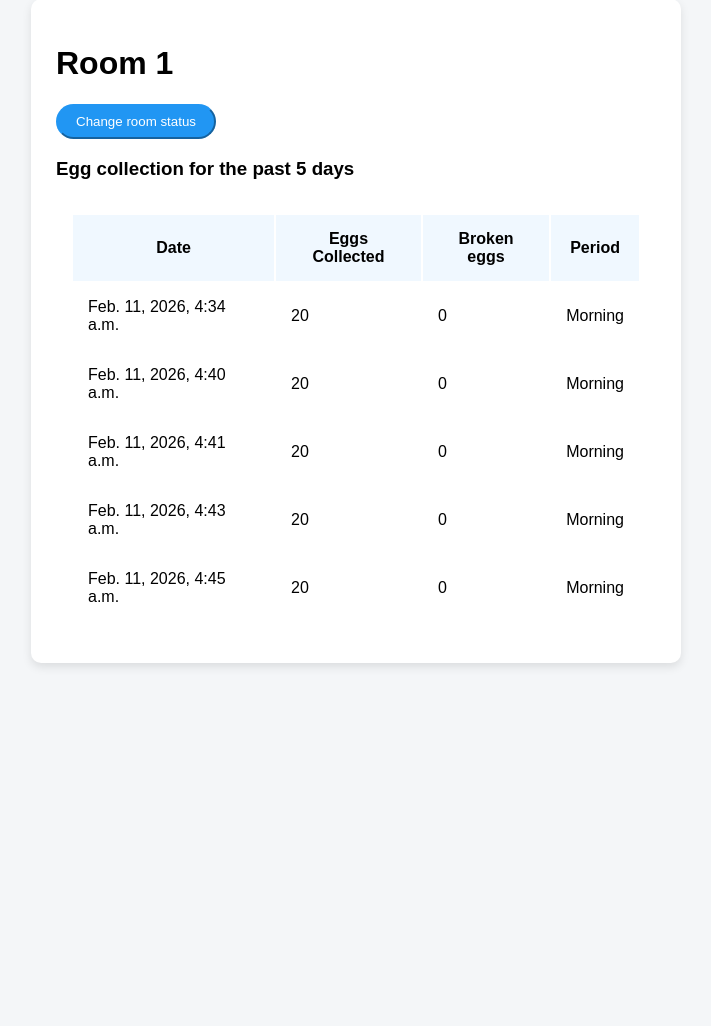
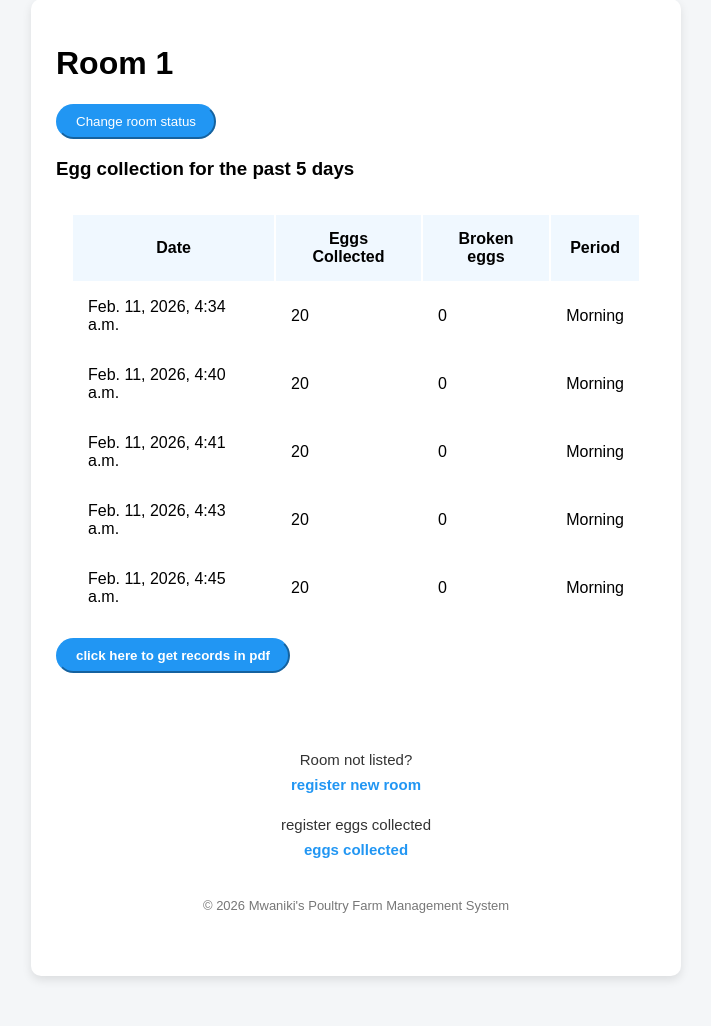
Before and after one commit to kirimamwaniki/Egg-collection-django-project, a Django app: page /details/4 in a window 1280 px wide. Shown: the part 51-1077 px from the top of the page, without its empty margins (284-995 px from the left). Before the commit the page ends 718 px from the top, so only its background shows below. Run offline with Django 5.2, Linux system fonts and the light colour scheme; data comes from the database, SQL or seed files in the repository.

Commit message:
updated room details files

```diff
--- a/eggCount/templates/room_details.html
+++ b/eggCount/templates/room_details.html
@@ -47,6 +47,77 @@
             background: #1976D2;
             transform: scale(1.05);
         }
+
+        .pdf_format{
+            display: inline-block;
+            padding: 8px 18px;
+            background: #2196F3;
+            color: white;
+            border-color: #2196F3;
+            border-radius: 25px;
+            transition: background 0.2s ease, transform 0.2s ease;
+            font-family: Arial, Helvetica, sans-serif;
+            text-decoration: none;
+            font-weight: bold;
+
+        }
+
+        .pdf_format:hover{
+            background: #1976D2;
+            transform: scale(1.05);
+        }
+
+        .footer {
+            margin-top: 40px;
+            padding: 30px 10px;
+            text-align: center;
+            font-size: 15px;
+            color: #333;
+        }
+
+        .footer p {
+            margin: 8px 0;
+        }
+
+        .footer a {
+            color: #2196F3;
+            text-decoration: none;
+            font-weight: bold;
+            display: inline-block;
+            margin-bottom: 15px;
+        }
+
+        .footer a:hover {
+            text-decoration: underline;
+        }
+
+        .footer .copyright {
+            margin-top: 25px;
+            font-size: 13px;
+            color: #777;
+        }
+
+        .footer_con {
+            grid-column: 1 / -1;
+            text-align: center;
+            margin-top: 10px;
+        }
+
+        .footer_con a {
+            display: inline-block;
+            padding: 8px 18px;
+            background: #2196F3;
+            color: white;
+            border-radius: 25px;
+            text-decoration: none;
+            font-size: 14px;
+            transition: background 0.2s ease, transform 0.2s ease;
+        }
+
+        .footer_con a:hover {
+            background: #1976D2;
+            transform: scale(1.05);
+        }
     </style>
 </head>
 <body>
@@ -84,9 +155,25 @@
             {% endfor %}
         </table>
 
+        <button type="submit" class="pdf_format">
+            click here to get records in pdf
+        </button>
 
+        <footer class="footer">
+            <p>Room not listed?</p>
+            <a href="/rooms">register new room</a>
+
+            <p>register eggs collected</p>
+            <a href="/records">eggs collected</a>
+
+            <p class="copyright">
+                &copy; 2026 Mwaniki's Poultry Farm Management System
+            </p>
+        </footer>
 
 
     </div>
+
+
 </body>
 </html>
```
